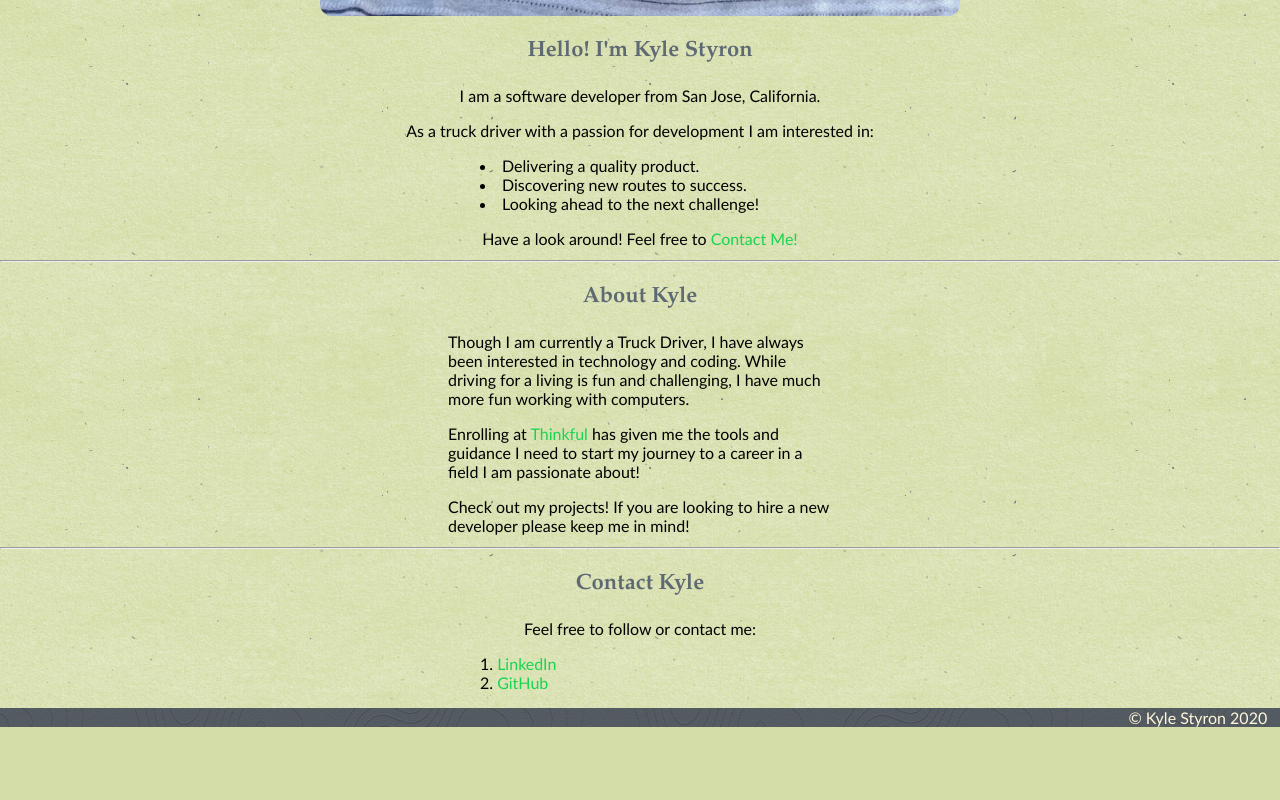
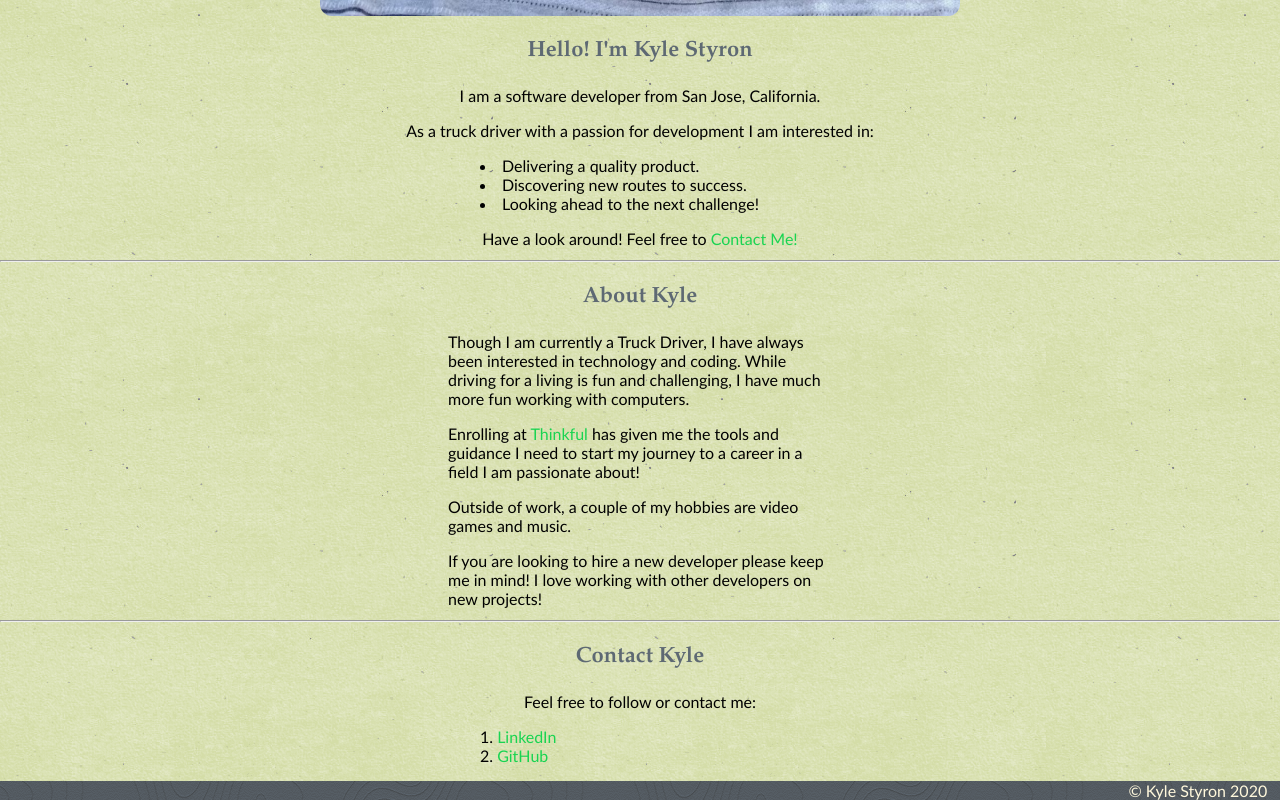
Before and after one commit to kylestyron/portfolio, a plain HTML site: page index.html in a window 1280 px wide. Shown: the part 998-1798 px from the top of the page. Before the commit the page ends 1725 px from the top, so only its background shows below. Drawn offline with Linux system fonts and the light colour scheme; a script that the page names is missing; a web font is replaced by a local one.

Commit message:
Update index.html

```diff
--- a/index.html
+++ b/index.html
@@ -50,7 +50,9 @@
 
         <p class="left">Enrolling at <a href= "https://www.thinkful.com/" target="_blank">Thinkful</a> has given me the tools and guidance I need to start my journey to a career in a field I am passionate about!</p>
 
-        <p class="left">Check out my projects! If you are looking to hire a new developer please keep me in mind!</p>
+        <p class="left">Outside of work, a couple of my hobbies are video games and music.</p>
+
+        <p class="left">If you are looking to hire a new developer please keep me in mind! I love working with other developers on new projects!</p>
       </section>
 
       <hr>
```
